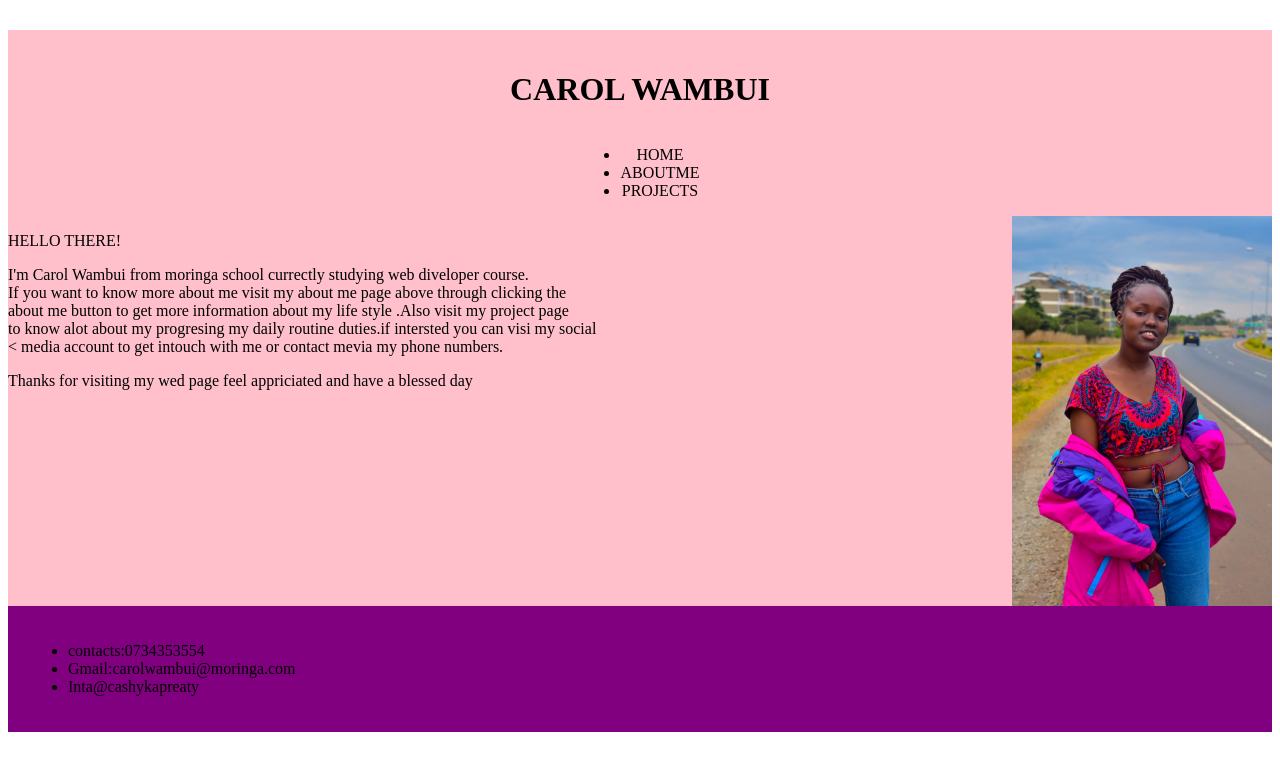
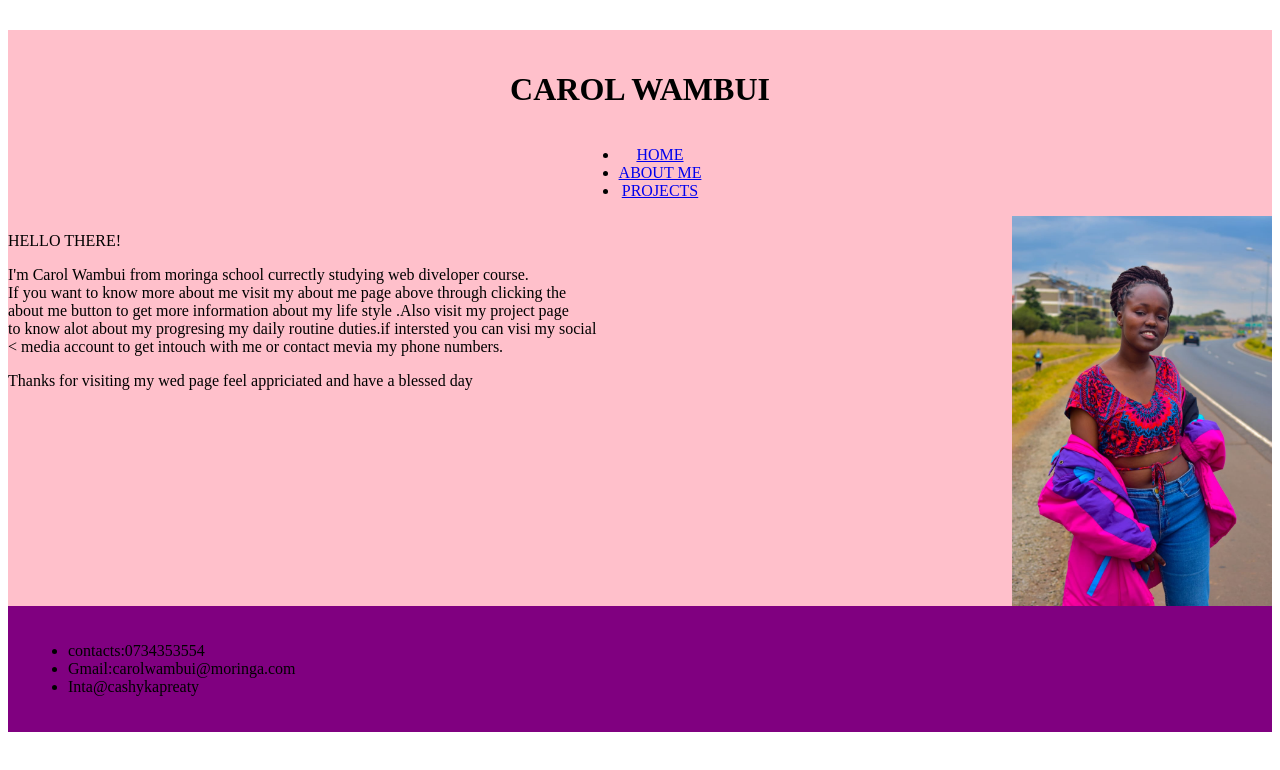
Before and after one commit to carol-wambui/MY-PORTFOLIO, a plain HTML site: page index.html in a window 1280 px wide. Drawn offline with Linux system fonts and the light colour scheme.

Commit message:
add links to styles.css

```diff
--- a/index.html
+++ b/index.html
@@ -5,6 +5,8 @@
     <meta name="viewport" content="width=device-width, initial-scale=1.0">
     <title>MY_PORTFOLIO</title>
     <link rel="stylesheet" href="/css/styles.css">
+    <link rel="stylesheet" href="/css/aboutme.css">
+    <link rel="stylesheet" href="/css/projects.css">
 </head>
 <body>
     <div id="water">
@@ -13,9 +15,9 @@
        <div class="cashy">
         <nav>
             <ul>
-                <li>HOME</li>
-                <li>ABOUTME</li>
-                <li>PROJECTS</li>
+                <li><a href="index.html">HOME</a></li>
+                <li><a href="aboutme.html">ABOUT ME</a></li>
+                <li><a href="project.html">PROJECTS</a></li>
             </ul>
         </nav>
        </div>
```
Also changed, not shown: aboutme.html (added), css/aboutme.css (added), css/projects.css (added), projects.html (added).
